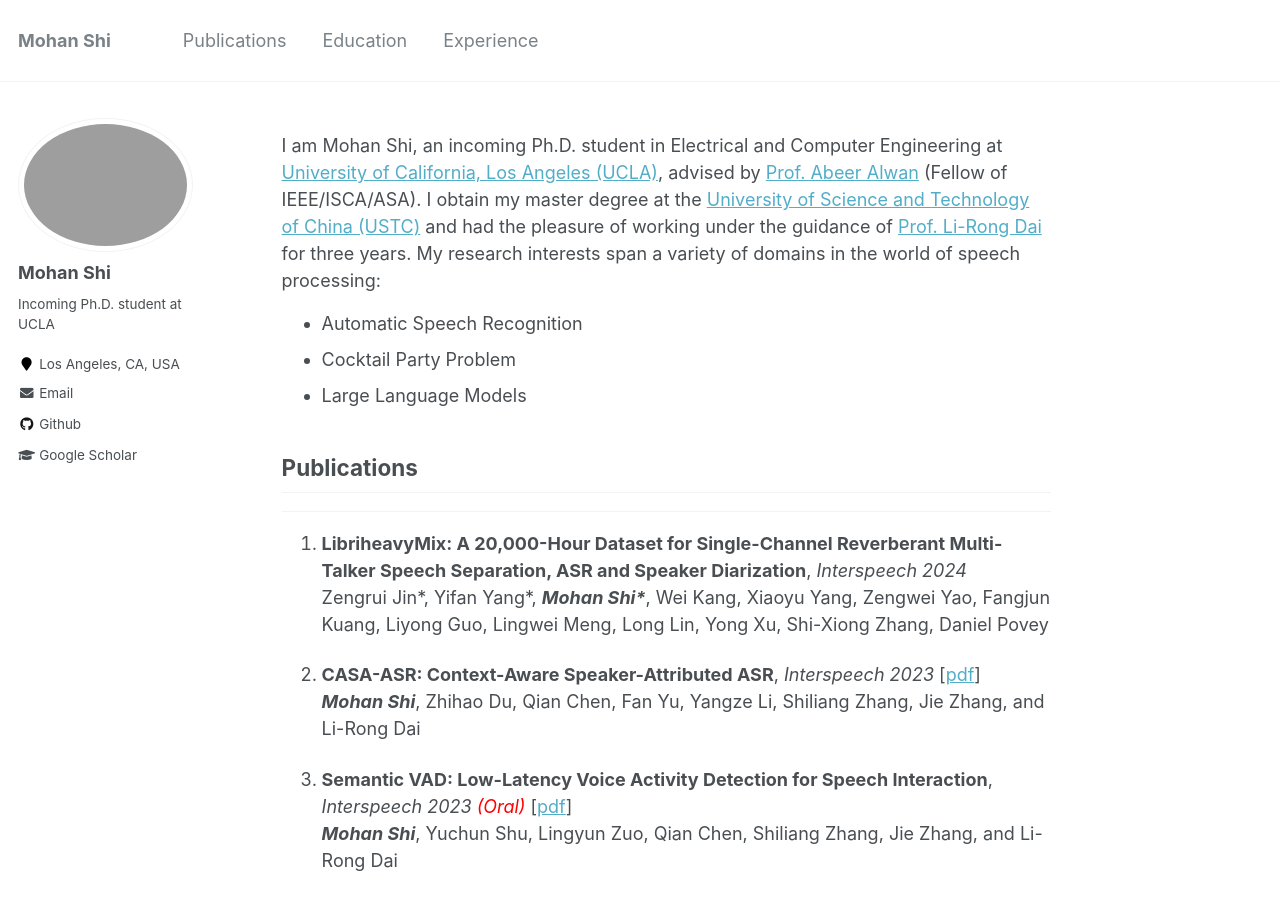
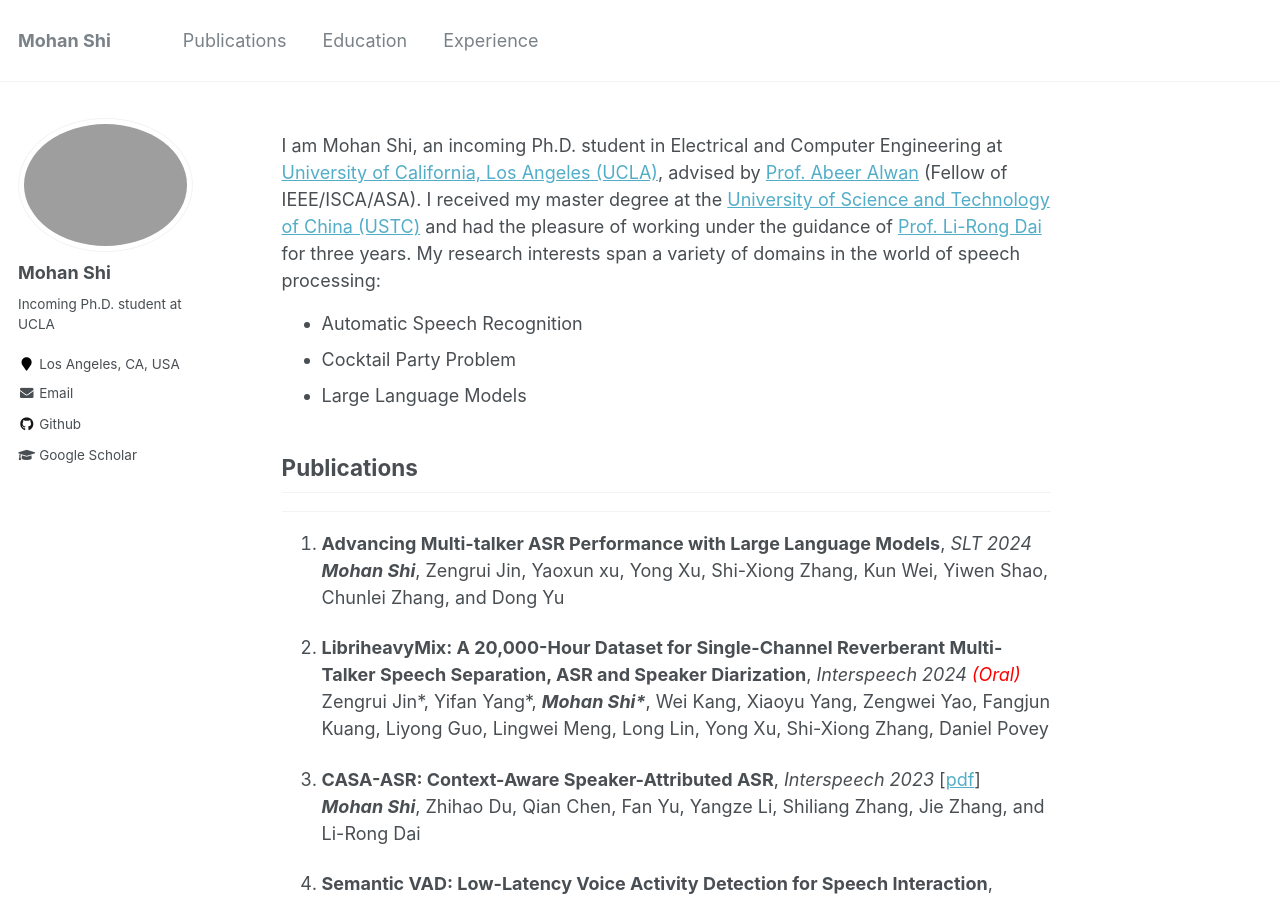
Before and after one commit to morganshi/morganshi.github.io, a Jekyll site: the page built from _pages/about.md, in a window 1280 px wide and 900 px high. Built offline with Jekyll 4.4.1, drawn with Linux system fonts in a browser that asks for light colours.

Commit message:
maintain
maintain

```diff
--- a/_pages/about.md
+++ b/_pages/about.md
@@ -39,7 +39,7 @@ redirect_from:
 </style>
 
 
-I am Mohan Shi, an incoming Ph.D. student in Electrical and Computer Engineering at [University of California, Los Angeles (UCLA)](https://www.ucla.edu/), advised by [Prof. Abeer Alwan](https://www.seas.ucla.edu/spapl/index.html) (Fellow of IEEE/ISCA/ASA). I obtain my master degree at the [University of Science and Technology of China (USTC)](https://en.ustc.edu.cn/) and had the pleasure of working under the guidance of [Prof. Li-Rong Dai](https://dblp.org/pid/48/6462-1.html) for three years. My research interests span a variety of domains in the world of speech processing:
+I am Mohan Shi, an incoming Ph.D. student in Electrical and Computer Engineering at [University of California, Los Angeles (UCLA)](https://www.ucla.edu/), advised by [Prof. Abeer Alwan](https://www.seas.ucla.edu/spapl/index.html) (Fellow of IEEE/ISCA/ASA). I received my master degree at the [University of Science and Technology of China (USTC)](https://en.ustc.edu.cn/) and had the pleasure of working under the guidance of [Prof. Li-Rong Dai](https://dblp.org/pid/48/6462-1.html) for three years. My research interests span a variety of domains in the world of speech processing:
 
 <ul class='twocol' style="margin-top: -1%;" markdown='1'>
 <li>Automatic Speech Recognition</li>
@@ -51,7 +51,11 @@ I am Mohan Shi, an incoming Ph.D. student in Electrical and Computer Engineering
 <a id="Publications"></a>
 ## Publications
 ----
-1. **LibriheavyMix: A 20,000-Hour Dataset for Single-Channel Reverberant Multi-Talker Speech Separation, ASR and Speaker Diarization**, *Interspeech 2024*
+
+1. **Advancing Multi-talker ASR Performance with Large Language Models**, *SLT 2024*
+<br><i>**Mohan Shi**</i>, Zengrui Jin, Yaoxun xu, Yong Xu, Shi-Xiong Zhang, Kun Wei, Yiwen Shao, Chunlei Zhang, and Dong Yu
+
+1. **LibriheavyMix: A 20,000-Hour Dataset for Single-Channel Reverberant Multi-Talker Speech Separation, ASR and Speaker Diarization**, *Interspeech 2024 <font color="red">(Oral)</font>*
 <br>Zengrui Jin\*, Yifan Yang\*, <i>**Mohan Shi\***</i>, Wei Kang, Xiaoyu Yang, Zengwei Yao, Fangjun Kuang, Liyong Guo, Lingwei Meng, Long Lin, Yong Xu, Shi-Xiong Zhang, Daniel Povey
 
 1. **CASA-ASR: Context-Aware Speaker-Attributed ASR**, *Interspeech 2023* [[pdf](https://www.isca-archive.org/interspeech_2023/shi23d_interspeech.pdf)]
```
Also changed, not shown: 1 other file.
